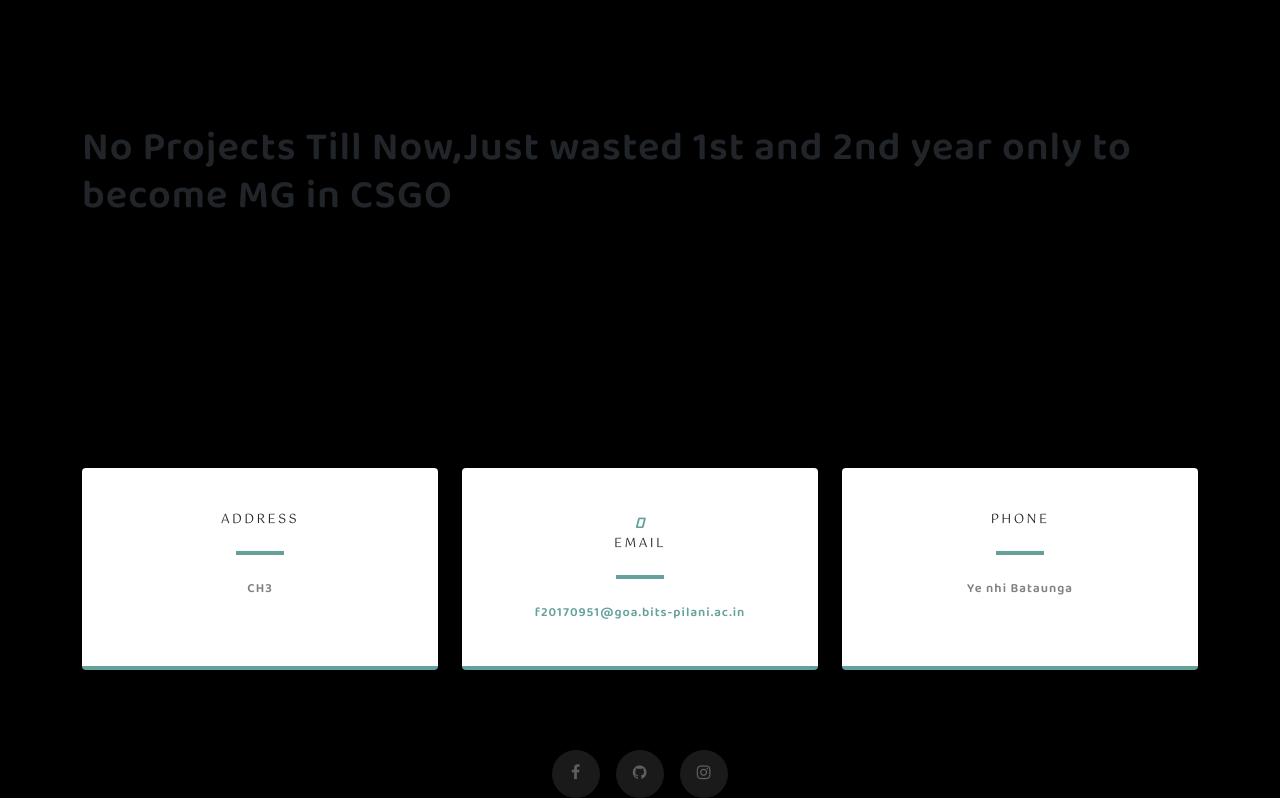
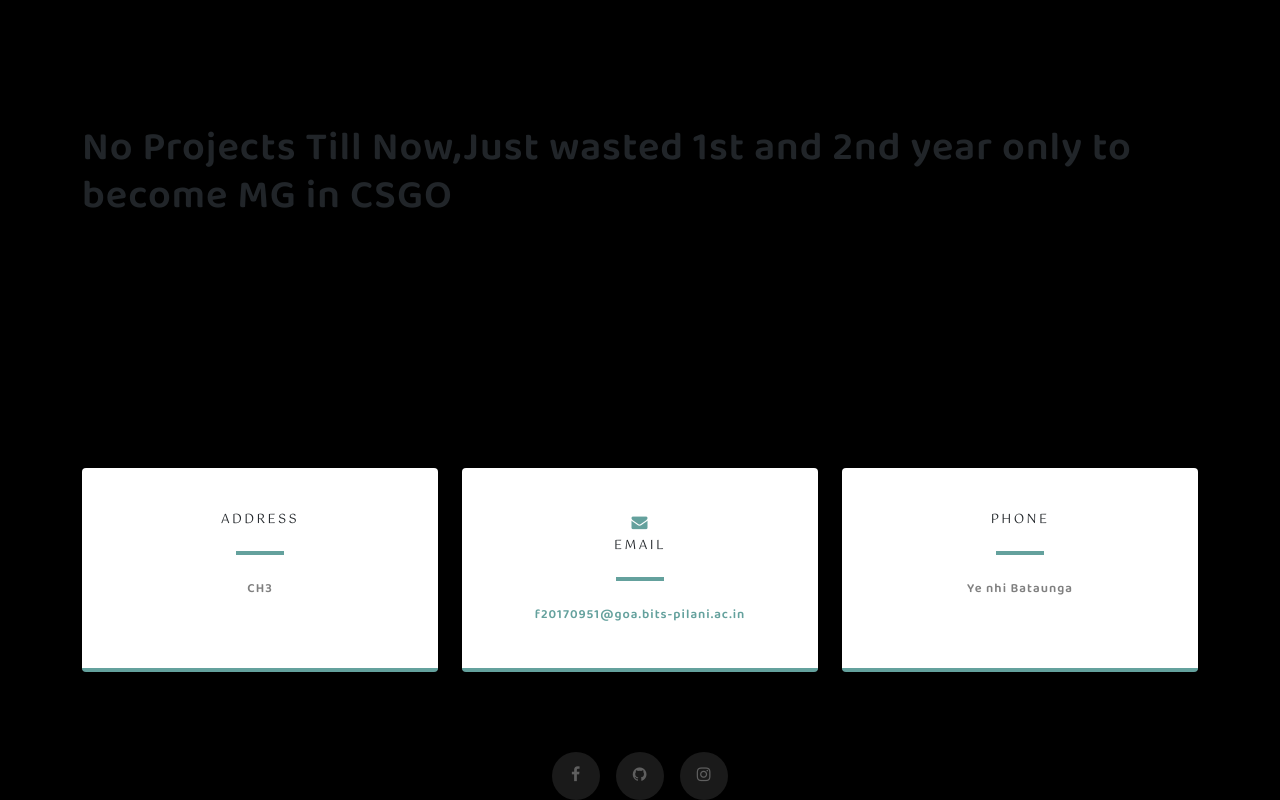
Before and after one commit to bhubhanshu/bhubhanshu.github.io, a plain HTML site: page index.html in a window 1280 px wide. Shown: the part 1201-2001 px from the top of the page. Drawn offline with nearby package versions, Linux system fonts and the light colour scheme.

Commit message:
links updated

```diff
--- a/index.html
+++ b/index.html
@@ -75,7 +75,7 @@
             <div class="col-md-4 mb-3 mb-md-0">
                 <div class="card py-4 h-100">
                     <div class="card-body text-center">
-                        <i class="fas fa-envelope text-primary mb-2"></i>
+                        <i class="fa fa-envelope text-primary mb-2"></i>
                         <h4 class="text-uppercase m-0">Email</h4>
                         <hr class="my-4" />
                         <div class="small text-black-50"><a href="#!">f20170951@goa.bits-pilani.ac.in</a></div>
```
